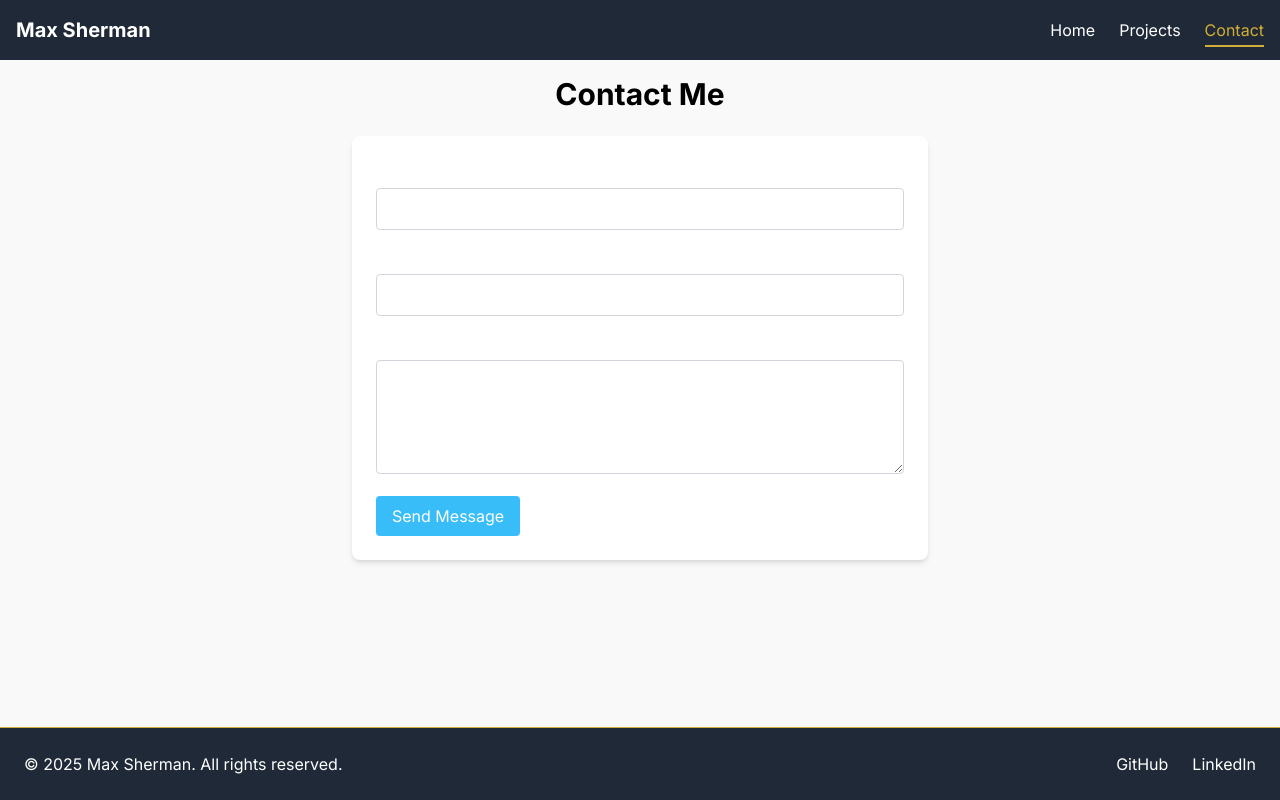
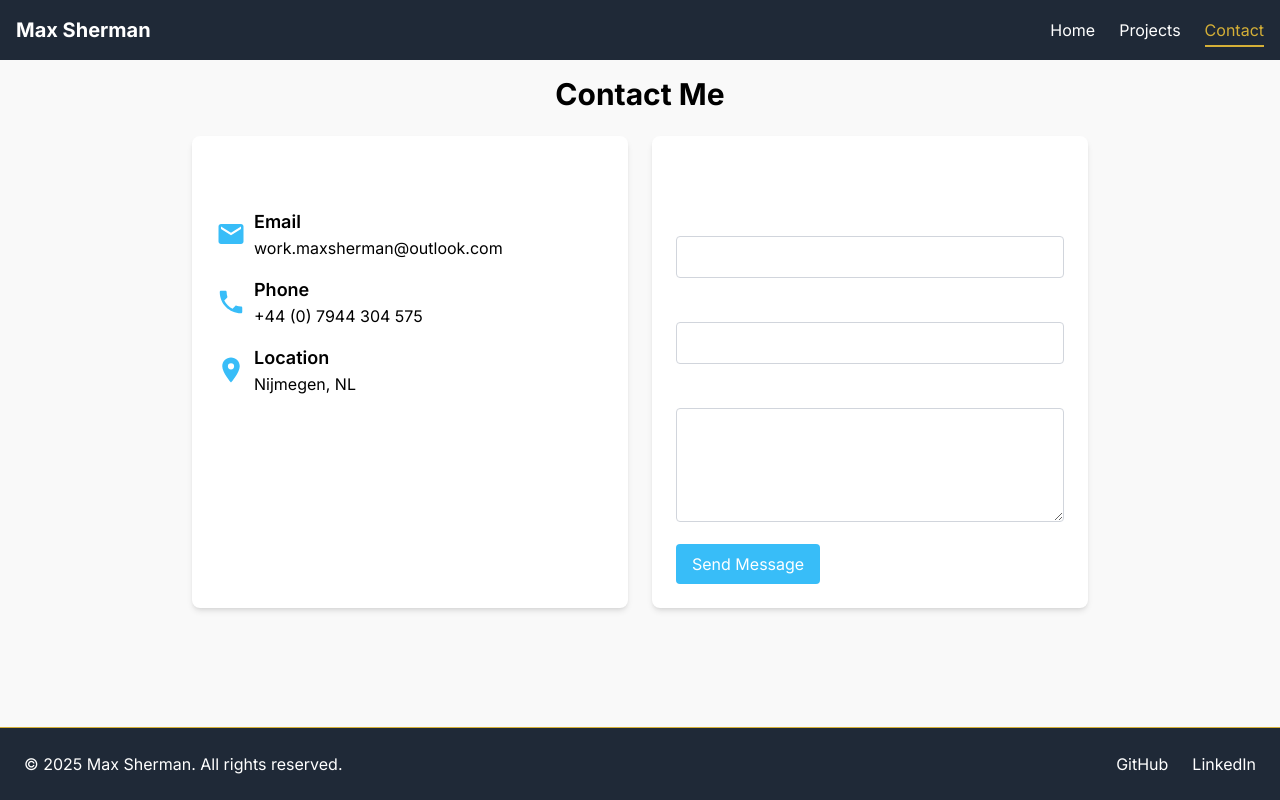
Before and after one commit to maxsherman1/maxsherman-portfolio, a Next.js app: page /contact in a window 1280 px wide. Built offline with nearby package versions, Linux system fonts and the light colour scheme.

Commit message:
Added contact details to contact form page

```diff
--- a/src/app/contact/page.tsx
+++ b/src/app/contact/page.tsx
@@ -1,6 +1,7 @@
 'use client';
 
 import React, { useState } from 'react';
+import { MdEmail, MdPhone, MdLocationOn } from 'react-icons/md';
 
 export default function Contact() {
   const [formData, setFormData] = useState({
@@ -39,8 +40,36 @@ export default function Contact() {
   return (
     <div className="container mx-auto p-4">
       <h1 className="text-3xl font-bold mb-6 text-center">Contact Me</h1>
-      <div className="max-w-xl mx-auto">
-        <form onSubmit={handleSubmit} className="bg-white dark:bg-gray-800 shadow-md rounded-lg p-6">
+      <div className="max-w-4xl mx-auto">
+        <div className="grid grid-cols-1 md:grid-cols-2 gap-6">
+          <div className="bg-white dark:bg-gray-800 shadow-md rounded-lg p-6">
+            <h2 className="text-2xl font-semibold mb-4 text-[var(--text-primary)]">Contact Details</h2>
+            <ul className="space-y-4">
+              <li className="flex items-center text-[var(--foreground)]">
+                <MdEmail className="text-[var(--link-active)] mr-2" size={30} />
+                <div>
+                  <h3 className="text-lg font-semibold text-[var(--foreground)]">Email</h3>
+                  <a href="mailto:work.maxsherman@outlook.com" className="hover:underline text-[var(--foreground)]">work.maxsherman@outlook.com</a>
+                </div>
+              </li>
+              <li className="flex items-center text-[var(--foreground)]">
+                <MdPhone className="text-[var(--link-active)] mr-2" size={30} />
+                <div>
+                  <h3 className="text-lg font-semibold text-[var(--foreground)]">Phone</h3>
+                  <a href="tel:+447944304575" className="hover:underline text-[var(--foreground)]">+44 (0) 7944 304 575</a>
+                </div>
+              </li>
+              <li className="flex items-center text-[var(--foreground)]">
+                <MdLocationOn className="text-[var(--link-active)] mr-2" size={30} />
+                <div>
+                  <h3 className="text-lg font-semibold text-[var(--foreground)]">Location</h3>
+                  <span>Nijmegen, NL</span>
+                </div>
+              </li>
+            </ul>
+          </div>
+          <form onSubmit={handleSubmit} className="bg-white dark:bg-gray-800 shadow-md rounded-lg p-6">
+            <h2 className="text-2xl font-semibold mb-4 text-[var(--text-primary)]">Send me a message</h2>
           <div className="mb-4">
             <label htmlFor="name" className="block text-[var(--text-primary)] font-semibold mb-1">
               Name
@@ -98,5 +127,6 @@ export default function Contact() {
         </form>
       </div>
     </div>
+  </div>
   );
 }
```
